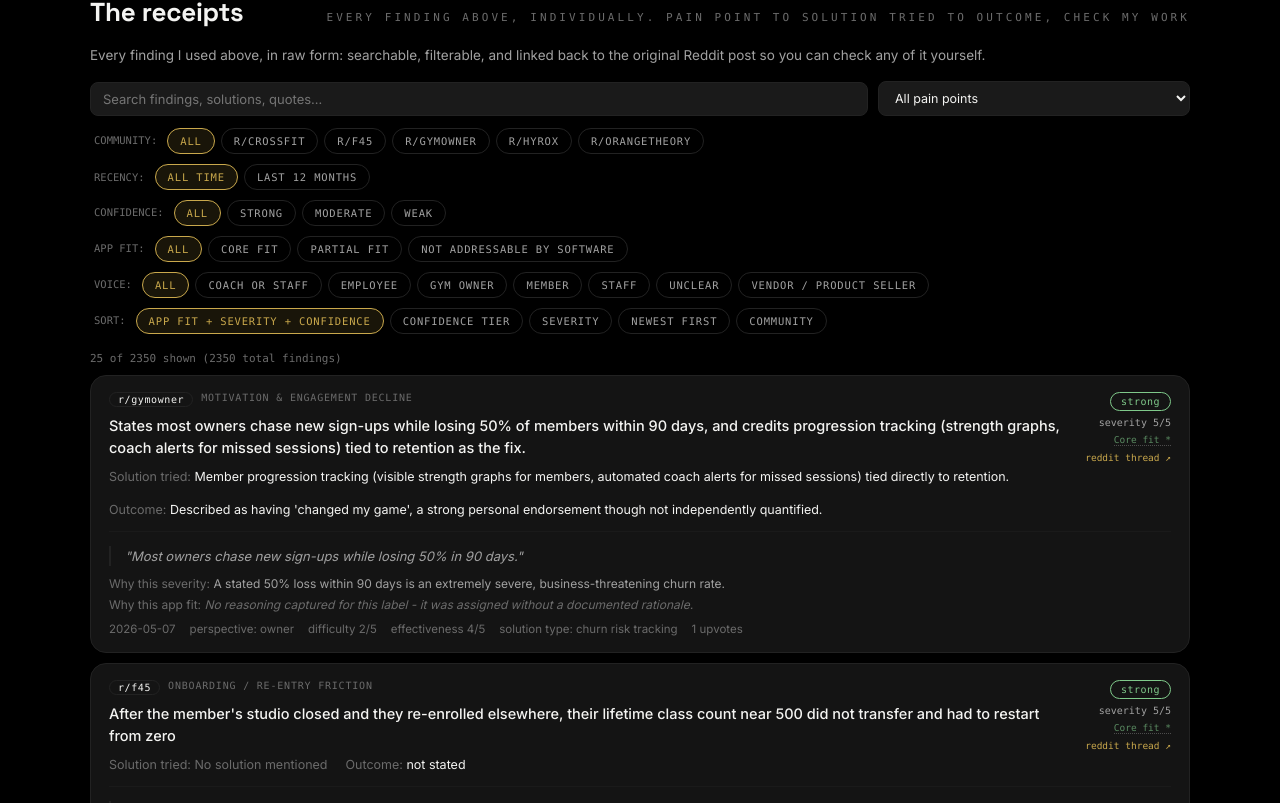
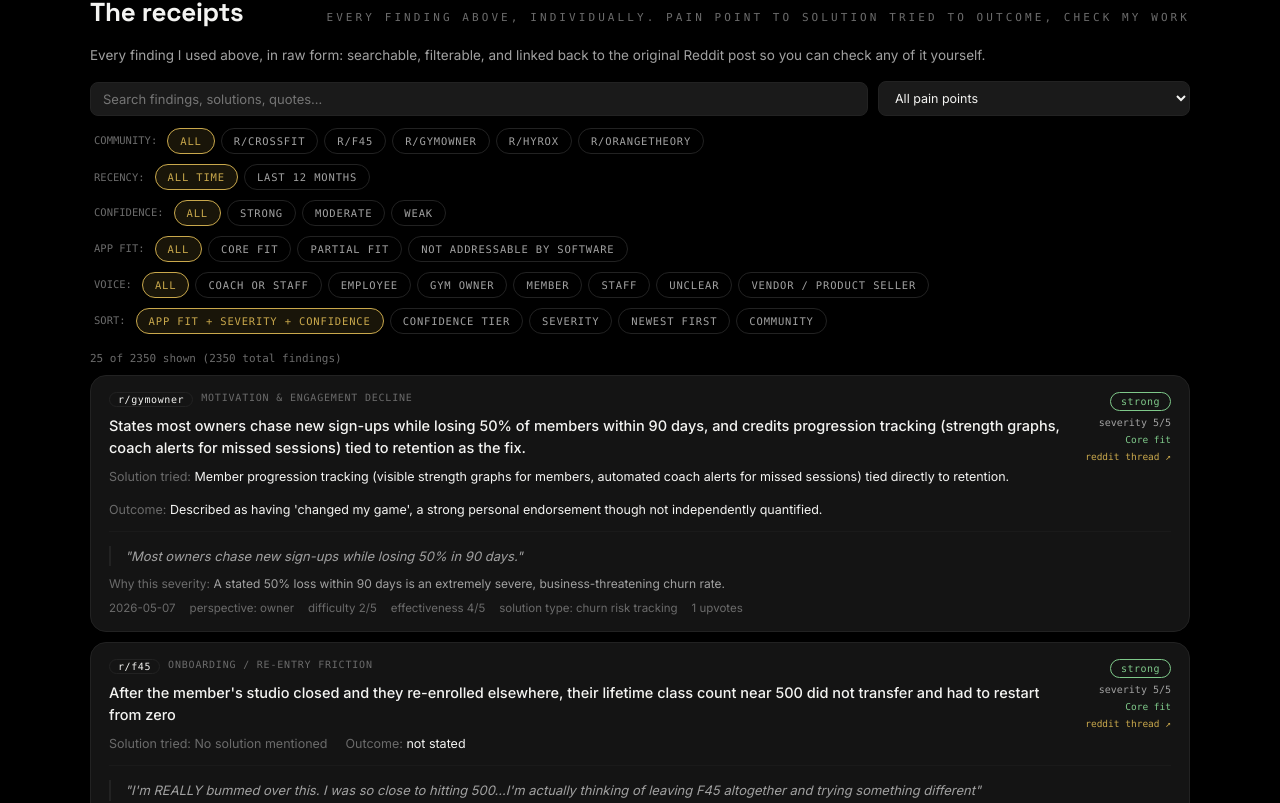
Before and after one commit to Santhoshi129/readout-sync, a Next.js app: page /retention-research in a window 1280 px wide. Shown: the part 11197-12000 px from the top of the page. Built offline with nearby package versions, Linux system fonts and the light colour scheme.

Commit message:
Revert missing-reasoning disclosure marker on fit badges - show plain badges regardless of whether reasoning exists

```diff
--- a/components/CrossCommunityTable.tsx
+++ b/components/CrossCommunityTable.tsx
@@ -43,7 +43,7 @@ function FitBadge({ rel, reasoning }: { rel: AppRelevance | null; reasoning?: st
   const label = rel === "not_addressable" ? "not addressable" : rel === "core_fit" ? "core fit" : "partial fit";
   return (
     <span
-      title={reasoning || "No reasoning captured for this label - it was assigned without a documented rationale."}
+      title={reasoning || undefined}
       style={{
         display: "inline-block",
         fontFamily: "var(--mono)",
@@ -55,12 +55,9 @@ function FitBadge({ rel, reasoning }: { rel: AppRelevance | null; reasoning?: st
         marginBottom: 2,
         color,
         border: `1px solid ${color}`,
-        borderStyle: reasoning ? "solid" : "dashed",
-        opacity: reasoning ? 1 : 0.7,
-        cursor: "help",
       }}
     >
-      {label}{!reasoning && " *"}
+      {label}
     </span>
   );
 }
--- a/components/FindingsTable.tsx
+++ b/components/FindingsTable.tsx
@@ -448,21 +448,32 @@ export function FindingsTable({
                       </span>
                     )}
                     {f.app_relevance && (
-                      <NumberTip text={f.app_relevance_reasoning || "No reasoning captured for this label - it was assigned without a documented rationale."} align="right">
+                      f.app_relevance_reasoning ? (
+                        <NumberTip text={f.app_relevance_reasoning} align="right">
+                          <span
+                            style={{
+                              fontFamily: "var(--mono)",
+                              fontSize: 9.5,
+                              color: TONE_COLOR[APP_RELEVANCE_TONE[f.app_relevance]],
+                              whiteSpace: "nowrap",
+                              borderBottom: "1px dotted currentColor",
+                            }}
+                          >
+                            {APP_RELEVANCE_LABEL[f.app_relevance].split(": ")[0]}
+                          </span>
+                        </NumberTip>
+                      ) : (
                         <span
                           style={{
                             fontFamily: "var(--mono)",
                             fontSize: 9.5,
                             color: TONE_COLOR[APP_RELEVANCE_TONE[f.app_relevance]],
                             whiteSpace: "nowrap",
-                            borderBottom: f.app_relevance_reasoning ? "1px dotted currentColor" : "1px dotted var(--ink-faint)",
-                            opacity: f.app_relevance_reasoning ? 1 : 0.65,
                           }}
                         >
                           {APP_RELEVANCE_LABEL[f.app_relevance].split(": ")[0]}
-                          {!f.app_relevance_reasoning && " *"}
                         </span>
-                      </NumberTip>
+                      )
                     )}
                     {f.permalink && (
                       <a
@@ -522,7 +533,7 @@ export function FindingsTable({
                         "{f.evidence_snippet}"
                       </blockquote>
                     )}
-                    {(f.pain_severity_reasoning || f.difficulty_reasoning || f.app_relevance) && (
+                    {(f.pain_severity_reasoning || f.difficulty_reasoning || f.app_relevance_reasoning) && (
                       <div style={{ display: "flex", flexDirection: "column", gap: 6, marginBottom: 10, fontSize: 12, color: "var(--ink-dim)" }}>
                         {f.pain_severity_reasoning && (
                           <div><span style={{ color: "var(--ink-faint)" }}>Why this severity: </span>{f.pain_severity_reasoning}</div>
@@ -530,11 +541,8 @@ export function FindingsTable({
                         {f.difficulty_reasoning && (
                           <div><span style={{ color: "var(--ink-faint)" }}>Why this difficulty: </span>{f.difficulty_reasoning}</div>
                         )}
-                        {f.app_relevance && (
-                          <div>
-                            <span style={{ color: "var(--ink-faint)" }}>Why this app fit: </span>
-                            {f.app_relevance_reasoning || <span style={{ fontStyle: "italic", color: "var(--ink-faint)" }}>No reasoning captured for this label - it was assigned without a documented rationale.</span>}
-                          </div>
+                        {f.app_relevance_reasoning && (
+                          <div><span style={{ color: "var(--ink-faint)" }}>Why this app fit: </span>{f.app_relevance_reasoning}</div>
                         )}
                       </div>
                     )}
```
